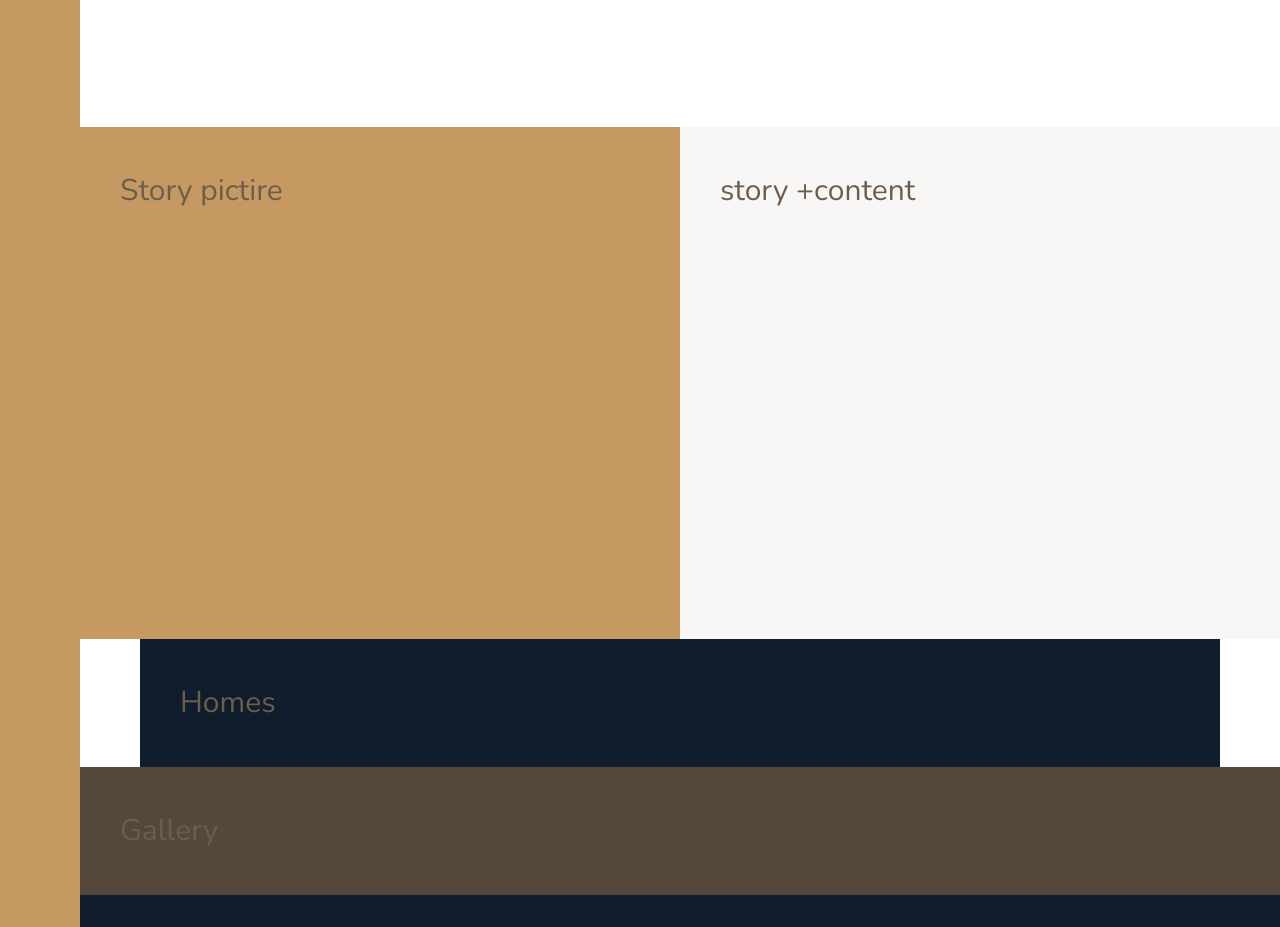
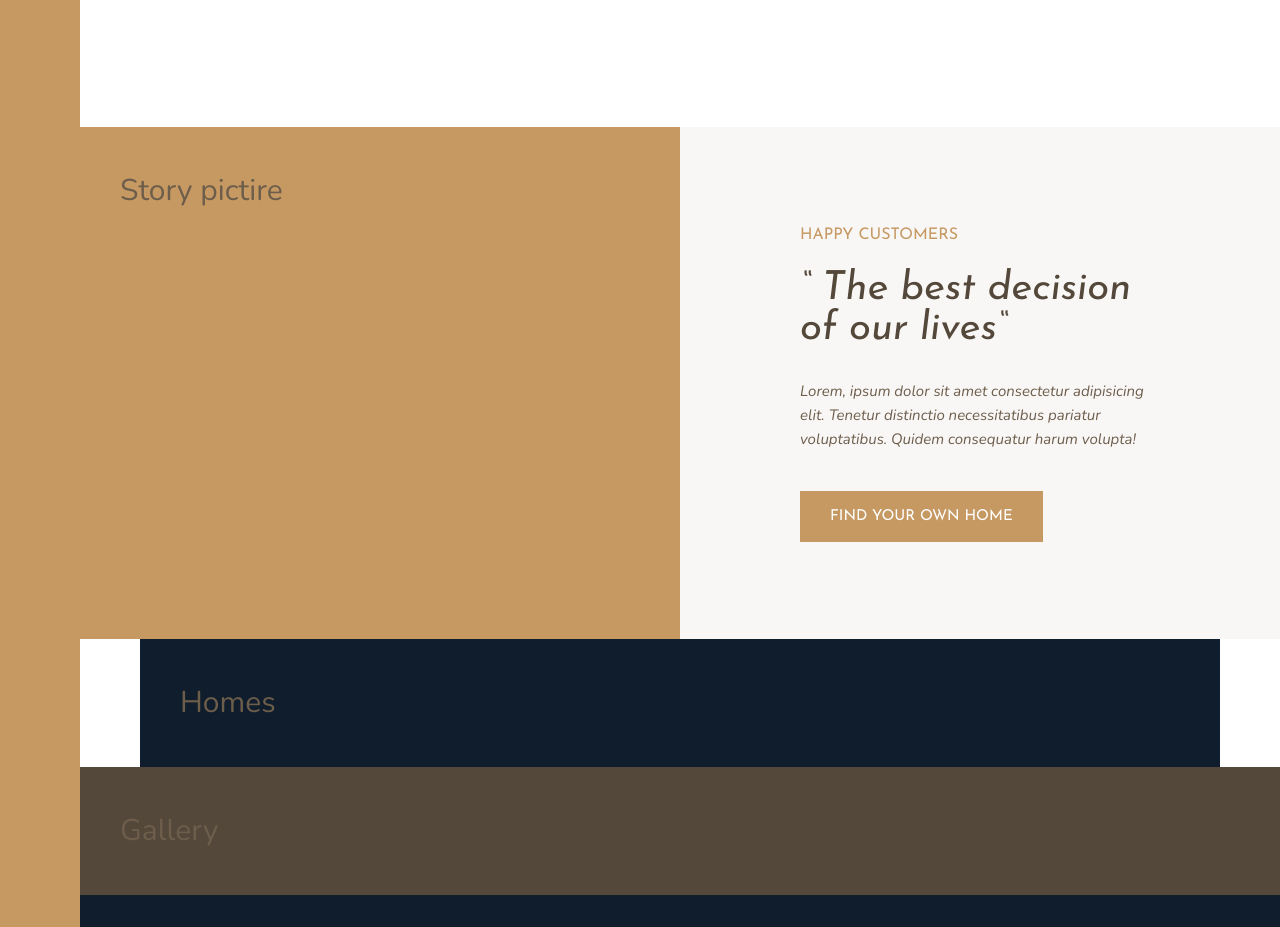
Before and after one commit to qahramonov008/Nexter-project, a website: page index.html in a window 1280 px wide. Shown: the part 1300-2227 px from the top of the page. Drawn offline with nearby package versions, Linux system fonts and the light colour scheme.

Commit message:
Story contents created

```diff
--- a/index.html
+++ b/index.html
@@ -81,7 +81,16 @@
       </div>
     </section>
     <div class="story__picture">Story pictire</div>
-    <div class="story__content">story +content</div>
+    <div class="story__content">
+      <h3 class="heading-3 mb-s">Happy Customers</h3>
+      <h2 class="heading-2 heading-2__dark mb-m">&ldquo; The best decision of our lives&ldquo;</h2>
+      <p class="story__text">
+        Lorem, ipsum dolor sit amet consectetur adipisicing elit. Tenetur
+        distinctio necessitatibus pariatur voluptatibus. Quidem consequatur
+        harum volupta!
+      </p>
+      <button class="btn">Find your own home</button>
+    </div>
     <section class="homes">Homes</section>
     <section class="gallery">Gallery</section>
     <footer class="footer">footer</footer>
--- a/sass/_story.scss
+++ b/sass/_story.scss
@@ -7,5 +7,15 @@
   &__content {
     background-color: $color-grey-light-1;
     grid-column: col-start 5 / full-end;
+    display: grid;
+    align-content: center;
+    justify-items: start;
+    padding: 6rem 12rem;
+  }
+
+  &__text {
+    font-size: 1.5rem;
+    font-style: italic;
+    margin-bottom: 4rem;
   }
 }
--- a/sass/_typography.scss
+++ b/sass/_typography.scss
@@ -8,9 +8,23 @@
 }
 .heading-2 {
   @extend %heading;
+  font-size: 4rem;
+  font-style: italic;
+  line-height: 1;
+
+  &__light {
+    color: $color-grey-light-1;
+  }
+
+  &__dark {
+    color: $color-grey-dark-1;
+  }
 }
 .heading-3 {
   @extend %heading;
+  font-size: 1.6rem;
+  color: $color-primary;
+  text-transform: uppercase;
 }
 .heading-4 {
   @extend %heading;
@@ -24,3 +38,32 @@
     color: $color-grey-dark-1;
   }
 }
+
+.btn {
+  background-color: $color-primary;
+  color: #fff;
+  border: none;
+  font-family: $font-display;
+  font-size: 1.5rem;
+  text-transform: uppercase;
+  padding: 1.8rem 3rem;
+  cursor: pointer;
+  transition: all 0.3s;
+
+  &:hover {
+    background-color: $color-primary-dark;
+  }
+}
+
+.mb-s {
+    margin-bottom: 2rem;
+}
+.mb-m {
+    margin-bottom: 3rem;
+}
+.mb-l {
+    margin-bottom: 4rem;
+}
+.mb-xl {
+    margin-bottom: 8rem;
+}
```
Also changed, not shown: css/style.css.
